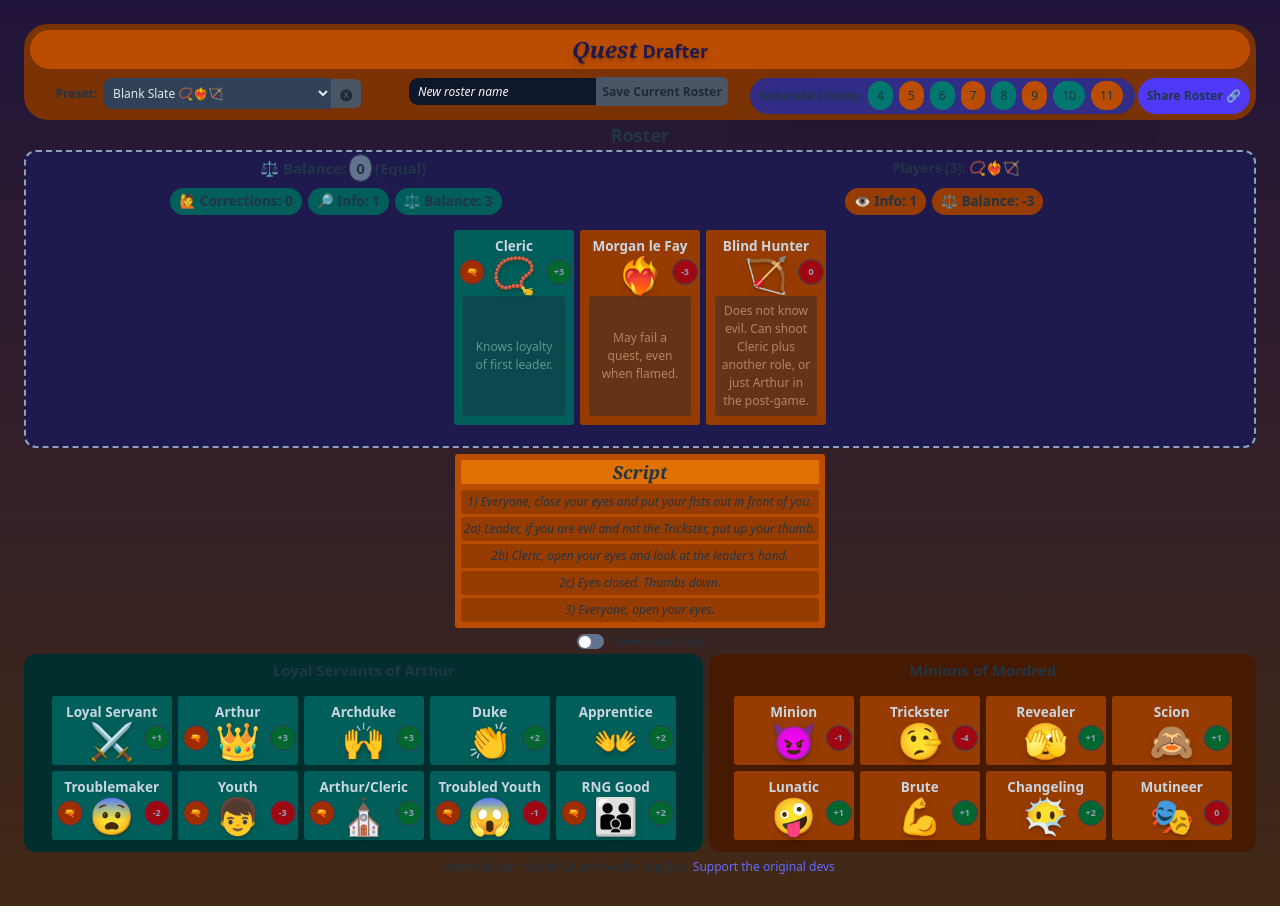
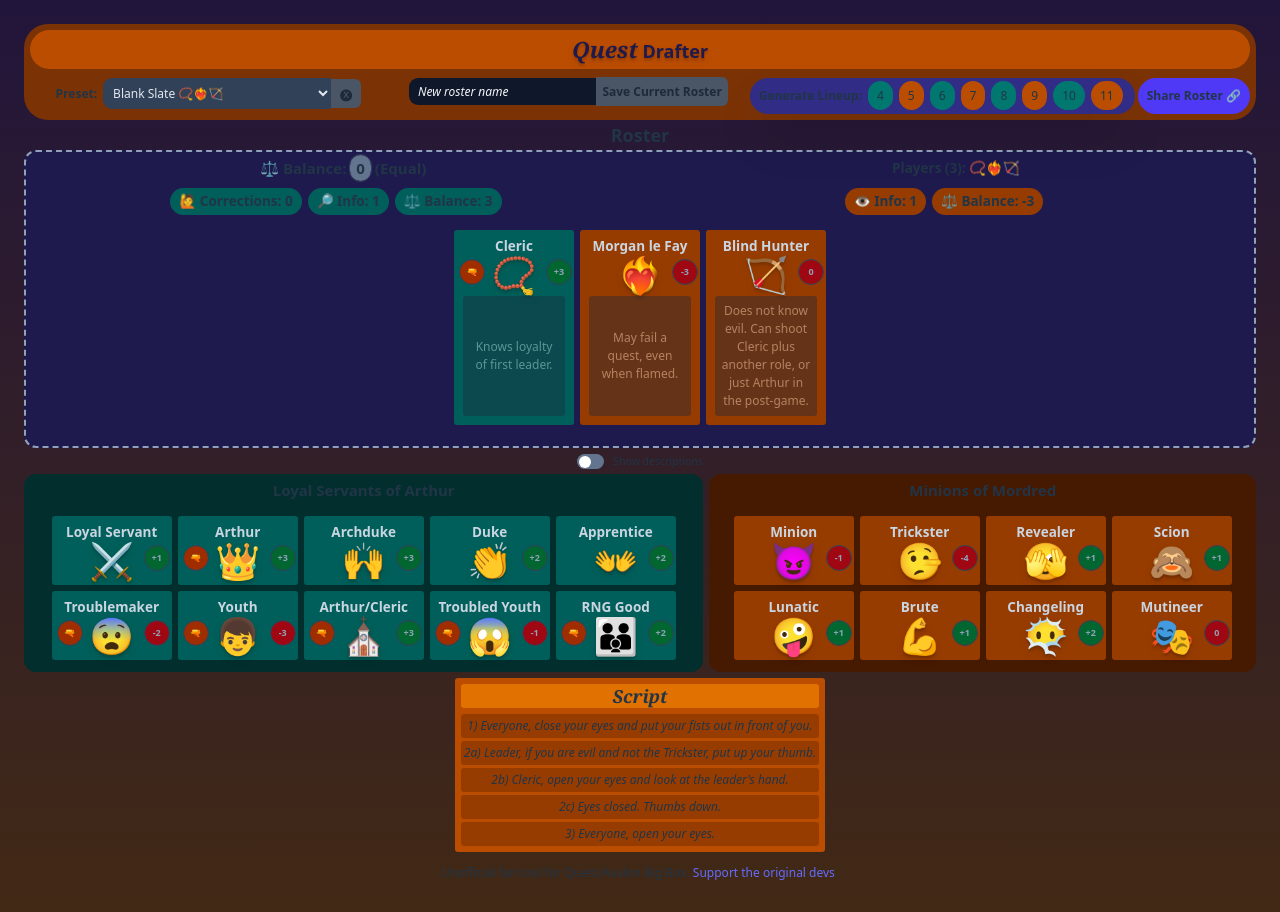
Before and after one commit to Talberon/quest-app, a React (Vite) app: page / in a window 1280 px wide. Built offline with nearby package versions, Linux system fonts and the light colour scheme.

Commit message:
Adjust placement of script

```diff
--- a/src/App.tsx
+++ b/src/App.tsx
@@ -64,8 +64,6 @@ function App() {
           children={drafted}
           selectedRoster={rosterLineups[activePreset]}
         />
-
-        <PreGameScript roster={draftedRoleIdsToRoles(drafted)} />
 
         <label className="inline-flex items-center cursor-pointer">
           <input
@@ -159,6 +157,10 @@ function App() {
           ) : null}
         </DragOverlay>
       </DndContext>
+
+      <PreGameScript roster={draftedRoleIdsToRoles(drafted)} />
+
+      {/* Credits */}
       <div className="py-2">
         Unofficial fan tool for Quest/Avalon Big Box.{' '}
         <a href="https://indieboardsandcards.com/our-games/avalon-big-box/">
@@ -166,6 +168,7 @@ function App() {
         </a>
         .
       </div>
+
     </div>
   )
 
```
